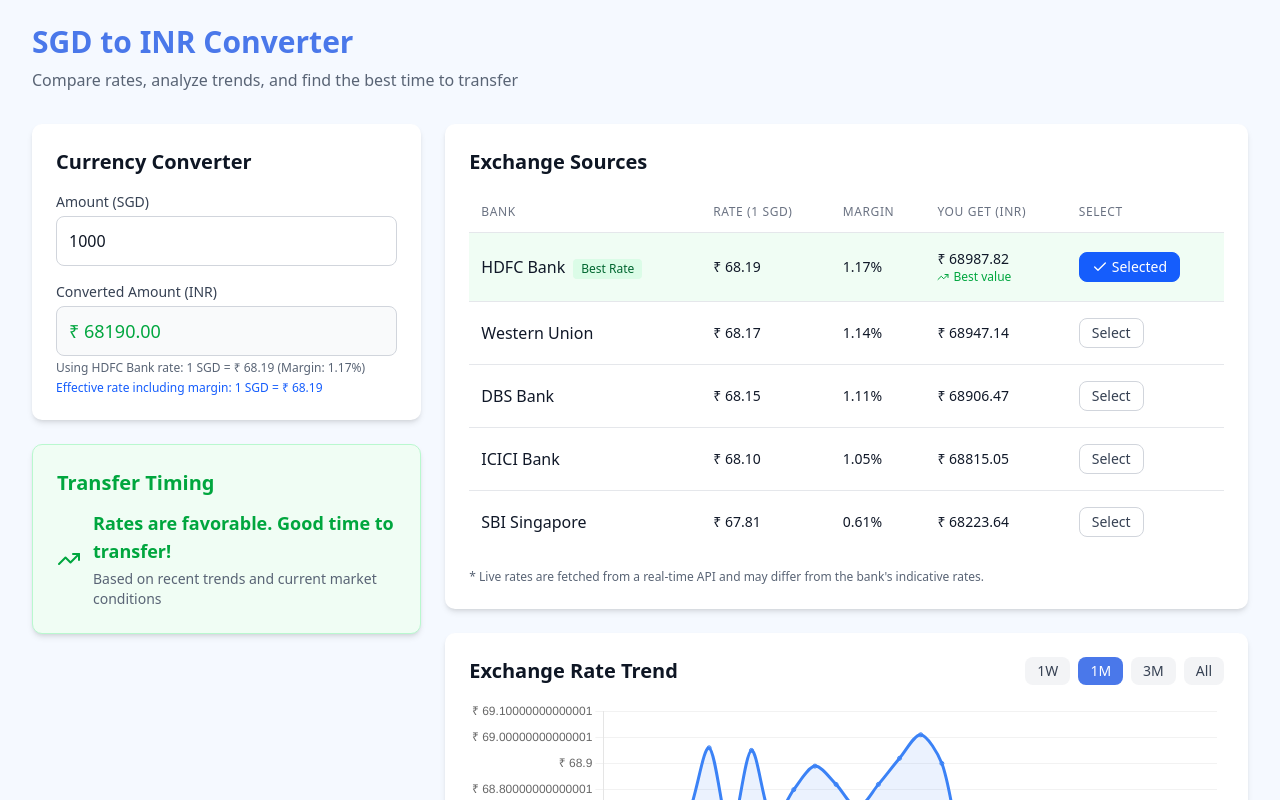
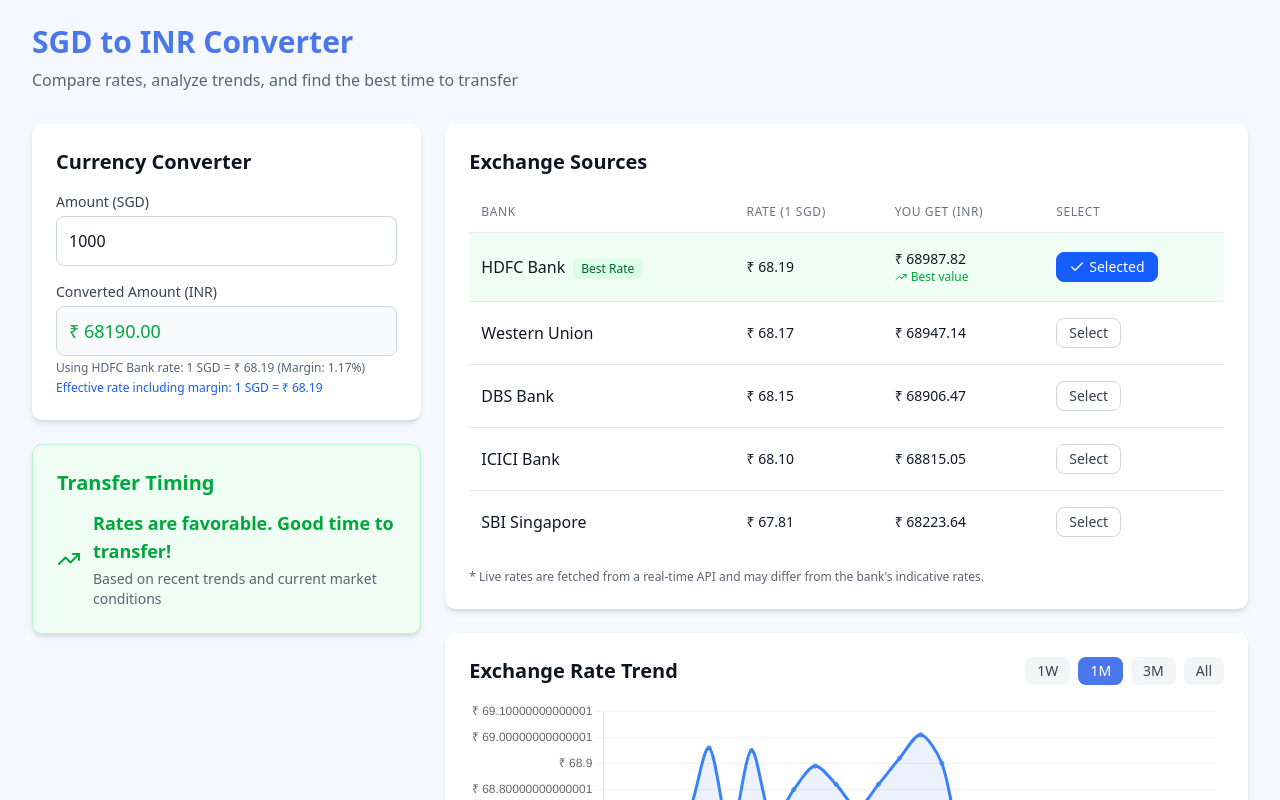
Before and after one commit to trimititech/Currency-Exchange, a Next.js app in the folder currency-exchange/: page / in a window 1280 px wide. Shown: the top 800 px of the page. Built offline with nearby package versions, Linux system fonts and the light colour scheme; no server answers.

Commit message:
remove margin column

```diff
--- a/currency-exchange/components/BankComparison.tsx
+++ b/currency-exchange/components/BankComparison.tsx
@@ -66,9 +66,9 @@
               <th className="px-3 py-3 text-left text-xs font-medium text-gray-500 uppercase tracking-wider">
                 Rate (1 SGD)
               </th>
-              <th className="px-3 py-3 text-left text-xs font-medium text-gray-500 uppercase tracking-wider">
+              {/* <th className="px-3 py-3 text-left text-xs font-medium text-gray-500 uppercase tracking-wider">
                 Margin
-              </th>
+              </th> */}
               <th className="px-3 py-3 text-left text-xs font-medium text-gray-500 uppercase tracking-wider">
                 You Get (INR)
               </th>
@@ -111,9 +111,9 @@
                       ₹ {bank.rate.toFixed(2)}
                     </div>
                   </td>
-                  <td className="px-3 py-4 whitespace-nowrap">
+                  {/* <td className="px-3 py-4 whitespace-nowrap">
                     <div className="text-sm text-gray-900">{bank.margin}%</div>
-                  </td>
+                  </td> */}
                   <td className="px-3 py-4 whitespace-nowrap">
                     <div className="text-sm font-medium text-gray-900">
                       ₹ {convertedAmount.toFixed(2)}
```
